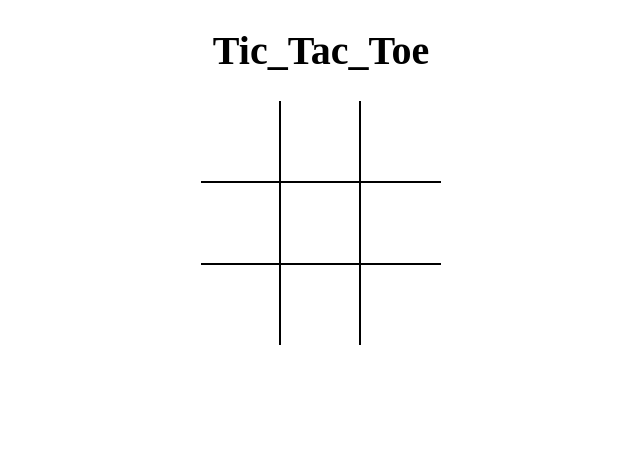
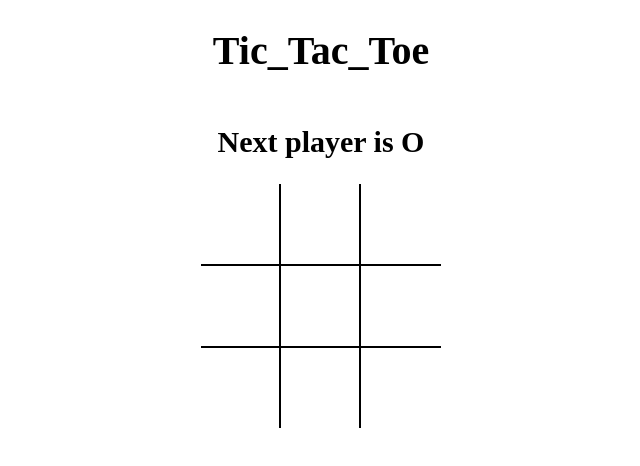
Before and after one commit to Sac6567/tictactoe, a React (Vite) app: page / in a window 1280 px wide. Shown: the top 466 px of the page, without its empty margins (319-959 px from the left). Built offline with nearby package versions, Linux system fonts and the light colour scheme.

Commit message:
Calculate winner

```diff
--- a/src/App.jsx
+++ b/src/App.jsx
@@ -1,12 +1,39 @@
-import React from 'react';
+import React, { useState } from 'react';
 import Board from './components/Board';
+import { calculateWinner } from './helpers';
 import './styles/root.scss';
 
 const App = () => {
+  const [board, setBoard] = useState(Array(9).fill(null));
+  const [isNext, setIsNext] = useState(false);
+
+  const winner = calculateWinner(board);
+
+  const message = winner
+    ? `'${winner}' Wins!!`
+    : `Next player is ${isNext ? 'X' : 'O'}`;
+
+  const handleSquareClick = position => {
+    if (board[position] || winner) {
+      return;
+    }
+
+    setBoard(prev => {
+      return prev.map((Square, pos) => {
+        if (pos === position) {
+          return isNext ? 'X' : 'O';
+        }
+        return Square;
+      });
+    });
+    setIsNext(prev => !prev);
+  };
+
   return (
     <div className="app">
       <h1>Tic_Tac_Toe</h1>
-      <Board />
+      <h2>{message}</h2>
+      <Board board={board} handleSquareClick={handleSquareClick} />
     </div>
   );
 };
--- a/src/components/Board.jsx
+++ b/src/components/Board.jsx
@@ -1,27 +1,7 @@
-import React, { useState } from 'react';
+import React from 'react';
 import Square from './Square';
 
-const Board = () => {
-  const [board, setBoard] = useState(Array(9).fill(null));
-  const [isNext, setIsNext] = useState(false);
-
-  console.log(board);
-  const handleSquareClick = position => {
-    if (board[position]) {
-      return;
-    }
-
-    setBoard(prev => {
-      return prev.map((Square, pos) => {
-        if (pos === position) {
-          return isNext ? 'X' : 'O';
-        }
-        return Square;
-      });
-    });
-    setIsNext(prev => !prev);
-  };
-
+const Board = ({ board, handleSquareClick }) => {
   const renderSquare = position => {
     return (
       <Square
--- a/src/components/Square.jsx
+++ b/src/components/Square.jsx
@@ -1,6 +1,7 @@
 import React from 'react';
 
 const Square = ({ value, click }) => {
+  //console.log('square rerender');
   return (
     <button type="button" className="square" onClick={click}>
       {value}
--- /dev/null
+++ b/src/helpers.jsx
@@ -0,0 +1,19 @@
+export function calculateWinner(squares) {
+  const lines = [
+    [0, 1, 2],
+    [3, 4, 5],
+    [6, 7, 8],
+    [0, 3, 6],
+    [1, 4, 7],
+    [2, 5, 8],
+    [0, 4, 8],
+    [2, 4, 6],
+  ];
+  for (let i = 0; i < lines.length; i++) {
+    const [a, b, c] = lines[i];
+    if (squares[a] && squares[a] === squares[b] && squares[a] === squares[c]) {
+      return squares[a];
+    }
+  }
+  return null;
+}
```
